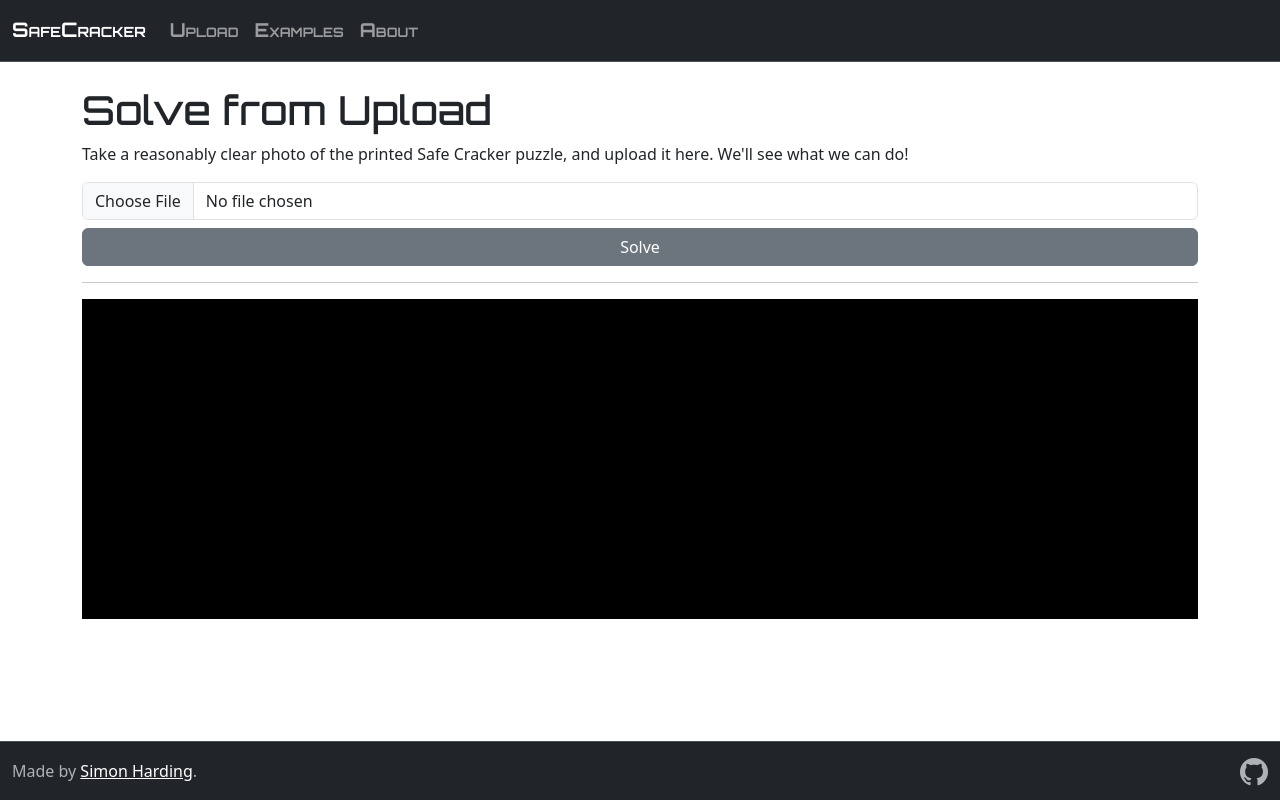
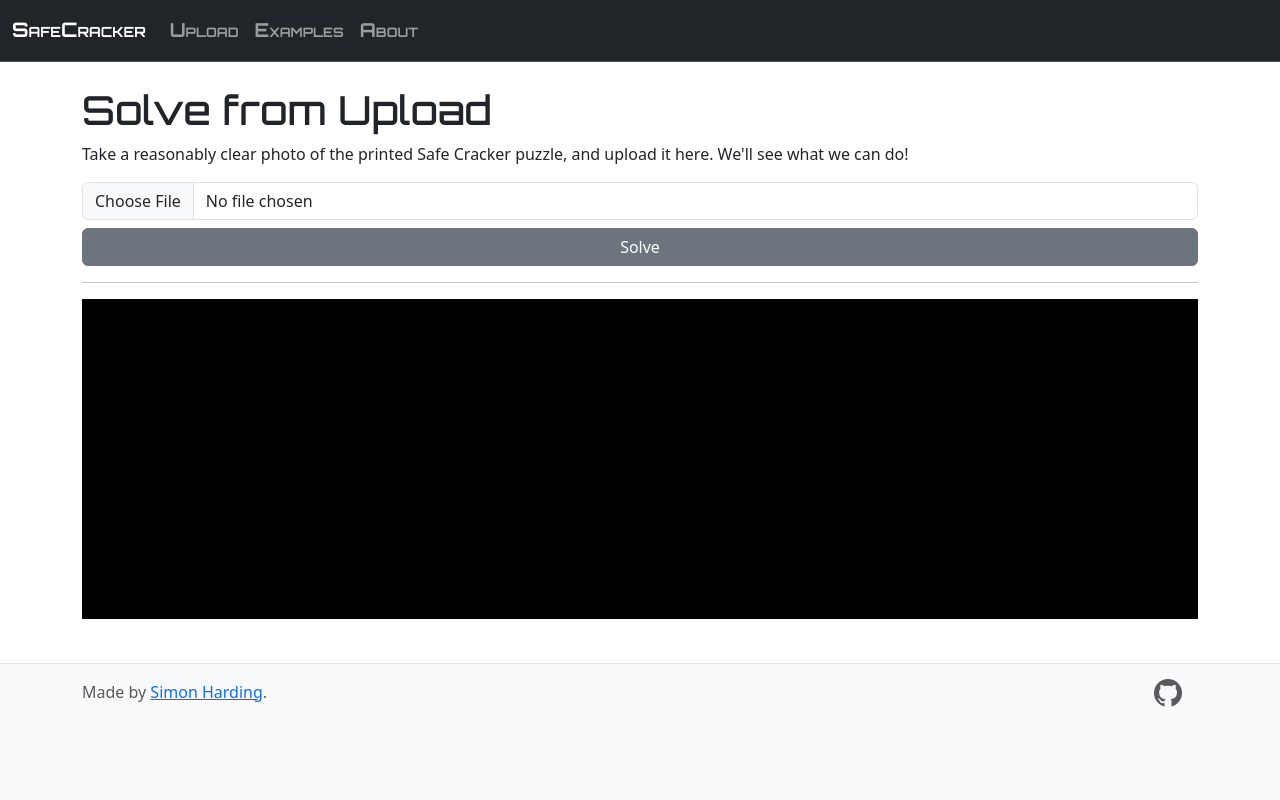
Before and after one commit to simonharris/safecracker.pl, a Vue app in the folder web/site/: page / in a window 1280 px wide. Built offline with nearby package versions, Linux system fonts and the light colour scheme; a web font is replaced by a local one.

Commit message:
Cosmetics for footer

```diff
--- a/web/site/public/index.html
+++ b/web/site/public/index.html
@@ -7,11 +7,11 @@
     <link rel="icon" href="<%= BASE_URL %>favicon.ico">
     <title><%= htmlWebpackPlugin.options.title %></title>
   </head>
-  <body>
+  <body class="bg-light">
     <noscript>
       <strong>We're sorry but <%= htmlWebpackPlugin.options.title %> doesn't work properly without JavaScript enabled. Please enable it to continue.</strong>
     </noscript>
-    <div id="app"></div>
+    <div id="app" class="bg-white"></div>
     <!-- built files will be auto injected -->
   </body>
 </html>
--- a/web/site/src/App.vue
+++ b/web/site/src/App.vue
@@ -1,8 +1,6 @@
 
 
 <template>
-
-
 
 <nav class="navbar navbar-expand-md bg-dark border-bottom border-body" data-bs-theme="dark">
   <div class="container-fluid">
@@ -28,52 +26,40 @@
   </div>
 </nav>
 
-<main>
-<div class="container-fluid">
-  <div class="container-lg mt-4">
+
+<main role="main" class="container-fluid">
+  <div class="container-lg mt-4 pb-3">
     <router-view v-slot="{ Component }">
-  <keep-alive>
-    <component :is="Component" />
-  </keep-alive>
-</router-view>
-  </div><!-- /container-lg -->
-</div><!-- /container-fluid -->
+      <keep-alive>
+        <component :is="Component" />
+      </keep-alive>
+    </router-view>
+  </div>
 </main>
 
 
+<footer class="footer mt-1 border-top">
+  <div class="container-fluid bg-light" Xdata-bs-theme="dark">
+    <div class="container-lg text-body-secondary">
 
-<br>
-<div class="container-fluid bg-dark border-top  fixed-bottom" data-bs-theme="dark">
-<!-- div class="container-lg" -->
-
-<footer class="d-flex flex-wrap justify-content-between align-items-center pt-2">
-   <div class="col-md-4 d-flex align-items-center">
-       <!-- a href="/" class="mb-3 me-2 mb-md-0 text-body-secondary text-decoration-none lh-1" aria-label="Bootstrap">
-            <svg class="bi" width="30" height="24" aria-hidden="true">
-                <use xlink:href="#bootstrap"></use>
-            </svg>
-        </a -->
-        <span class="mb-2 text-body-secondary">Made by <a href="https://simon.colchester.social/">Simon Harding</a>.</span>
+      <div class="row">
+      <div class="col-6 pt-3 pb-3">Made by <a href="https://simon.colchester.social/">Simon Harding</a>.</div>
+      <div class="col-6 text-end pt-2">
+          <a class="text-body-secondary" href="http://github.com/simonharris/safecracker.pl">
+            <i class="bi bi-github fs-3 me-3"></i>
+          </a>
+        </div>
+      </div>
     </div>
 
-    <ul class="nav col-md-4 justify-content-end list-unstyled d-flex">
-        <!-- li class="ms-3">
-            <a class="text-body-secondary" href="#" aria-label="Instagram">
-                <svg class="bi" width="24" height="24" aria-hidden="true"><use xlink:href="#instagram"></use></svg>
-            </a>
-        </li -->
-        <li class="ms-3 mb-2">
-            <a class="text-body-secondary" href="http://github.com/simonharris/safecracker.pl" aria-label="Github">
-                <i class="bi bi-github fs-3"></i>
-            </a>
-        </li>
-    </ul>
+  </div>
 </footer>
 
+
 <!-- /div -->
-</div>
 
 </template>
+
 
 <style>
 
--- a/web/site/src/components/SolutionOutput.vue
+++ b/web/site/src/components/SolutionOutput.vue
@@ -2,7 +2,7 @@
 <template>
 <hr>
 
-<div id="output-panel" ref="outputPanel" class="p-2">
+<div id="output-panel" ref="outputPanel" class="p-2 mb-4">
   <div v-for="(message, index) in messages" :key="index" v-bind:class="message.type">{{ message.content }}</div>
 </div>
 
--- a/web/site/src/main.css
+++ b/web/site/src/main.css
@@ -20,10 +20,10 @@ blockquote {
     margin-right: 2em;
 }
 
-footer a {
-    color: white;
-}
-
 input, select, button {
     box-sizing: border-box;
 }
+
+.magenta { background-color: magenta; }
+.yellow { background-color: yellow; }
+.cyan { background-color: cyan; }
```
